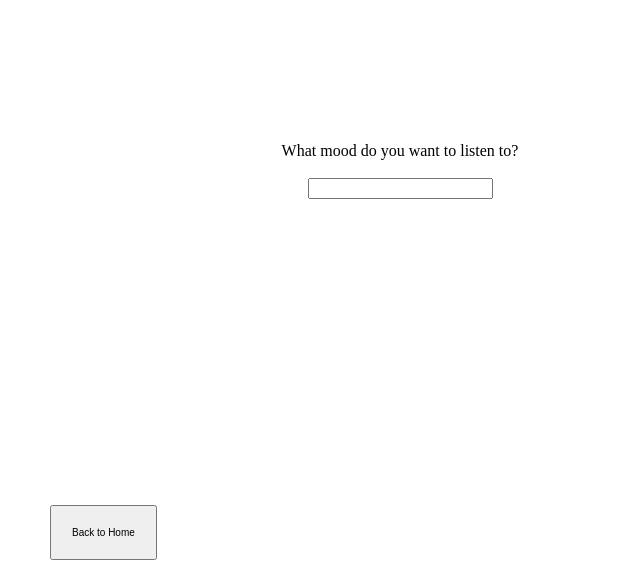
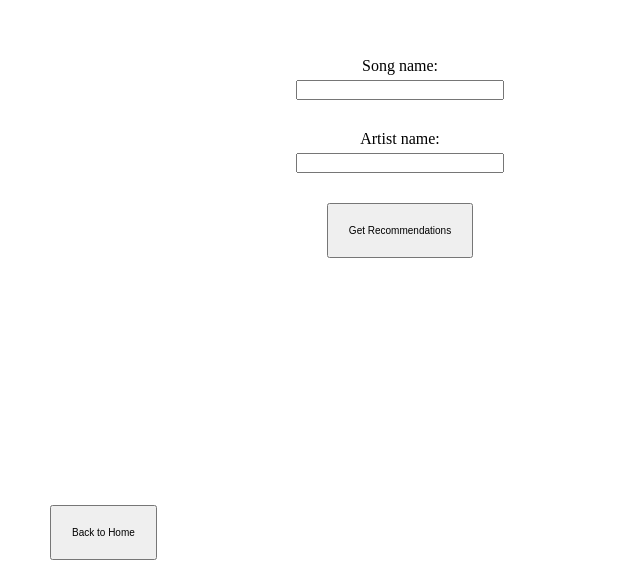
Before and after one commit to meirimzh/ai-song-recommender, an Electron app: page userChoice.html in a window 800 px wide. Shown: the part 230-800 px from the top of the page, without its empty margins (0-640 px from the left). Drawn offline with Linux system fonts and the light colour scheme.

Commit message:
changed the userchoice css and html to get user input

```diff
--- a/userChoice.css
+++ b/userChoice.css
@@ -1,5 +1,3 @@
-
-
 /* do this when using height */
 html, body {
     margin: 0;
@@ -7,7 +5,8 @@ html, body {
     height: 100%;
   }
 
-.mood{
+
+.container {
     display:flex;
     /* column because there are two items that i want to staack */
     flex-direction:column;
@@ -15,6 +14,30 @@ html, body {
     align-items:center;
     height:100vh;
 }
+
+
+.input{
+    text-align: center;
+    margin-bottom: 25px;
+}
+
+
+
+input{
+    font-size: 12px;
+    width: 200px;
+    margin: 5px 0;
+
+
+}
+
+
+#recommendations {
+    font-size: 15px;
+    text-align: center;
+    margin-top: 25px;
+}
+
 
 .back{
     /* display:flex;
@@ -26,16 +49,19 @@ html, body {
     /* padding-bottom:400px; */
     /* absolute position removes it from the flow  */
     position: absolute;
-    bottom:10px;
-    padding-left:50px;
+    bottom: 10px;
+    padding-left: 50px;
+
 
 }
 .space{
     height:100px;
 }
 
+
 button{
     padding:20px;
     font-size:10px;
 
+
 }
--- a/userChoice.html
+++ b/userChoice.html
@@ -11,15 +11,31 @@
 </head>
 <body>
     <!-- use label instead of div because div has no semantic meaning and no click to focus (automatically jumps to typing do not have to click the box first) -->
-    <div class="mood">
-        <label for="Mood">What mood do you want to listen to? </label><br>
+    <div class = "container">
+        <div class="input">
+            <label for="Song">Song name: </label><br>
                                              <!-- br for line break -->
-        <input type="text" id="Mood">
+            <input type="text" id="Song" />
+        </div>
+
+
+        <div class="input">
+            <label for="Artist">Artist name: </label><br>
+                                             <!-- br for line break -->
+            <input type="text" id="Artist" />
+        </div>
+
+
+        <button id ="submit">Get Recommendations</button>
+
+
+        <div id="recommendations"></div>
     </div>
 
 
+
+
     <div class="back">
-
         <div class="space"></div>
         <button id="backButton">Back to Home</button>
     </div>
```
